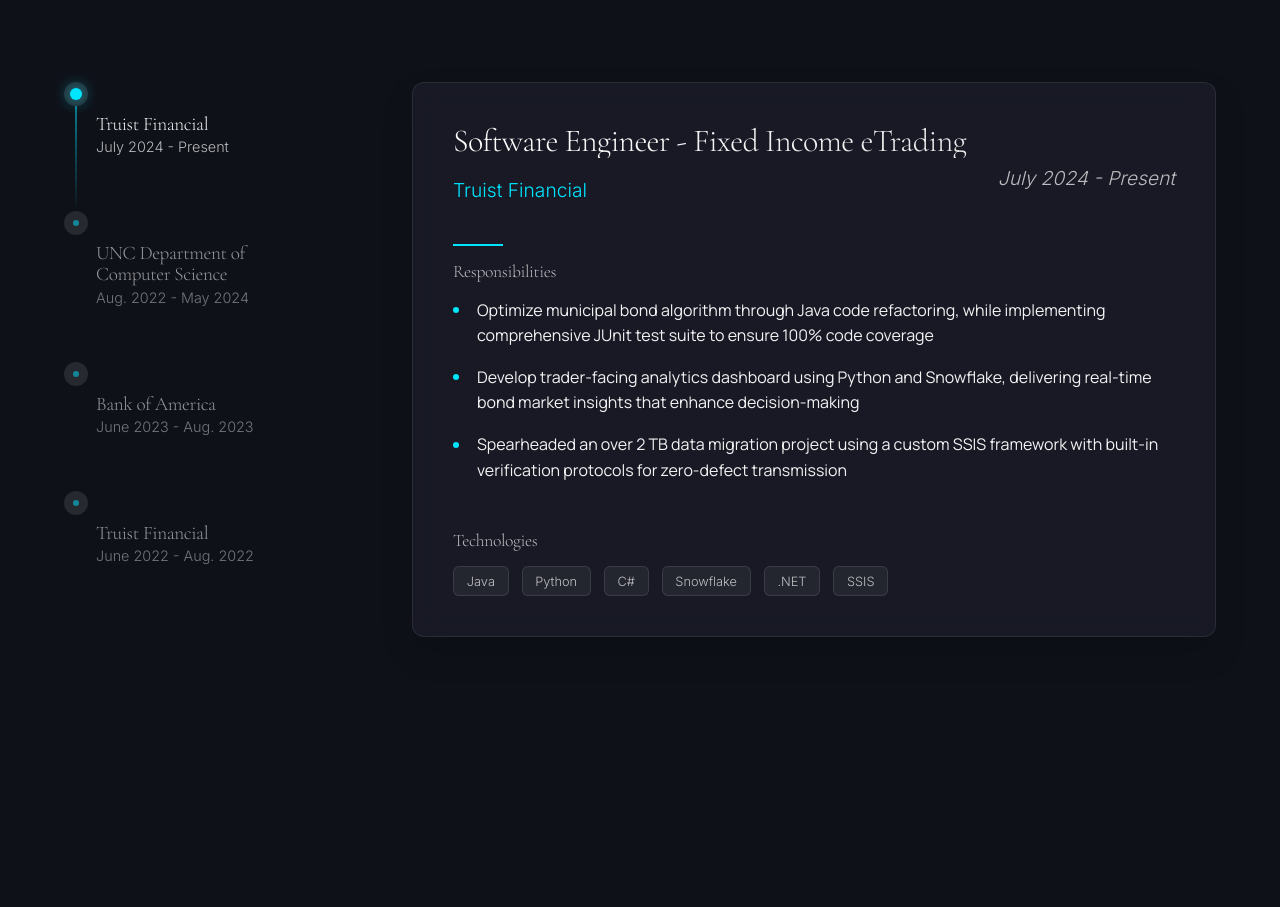
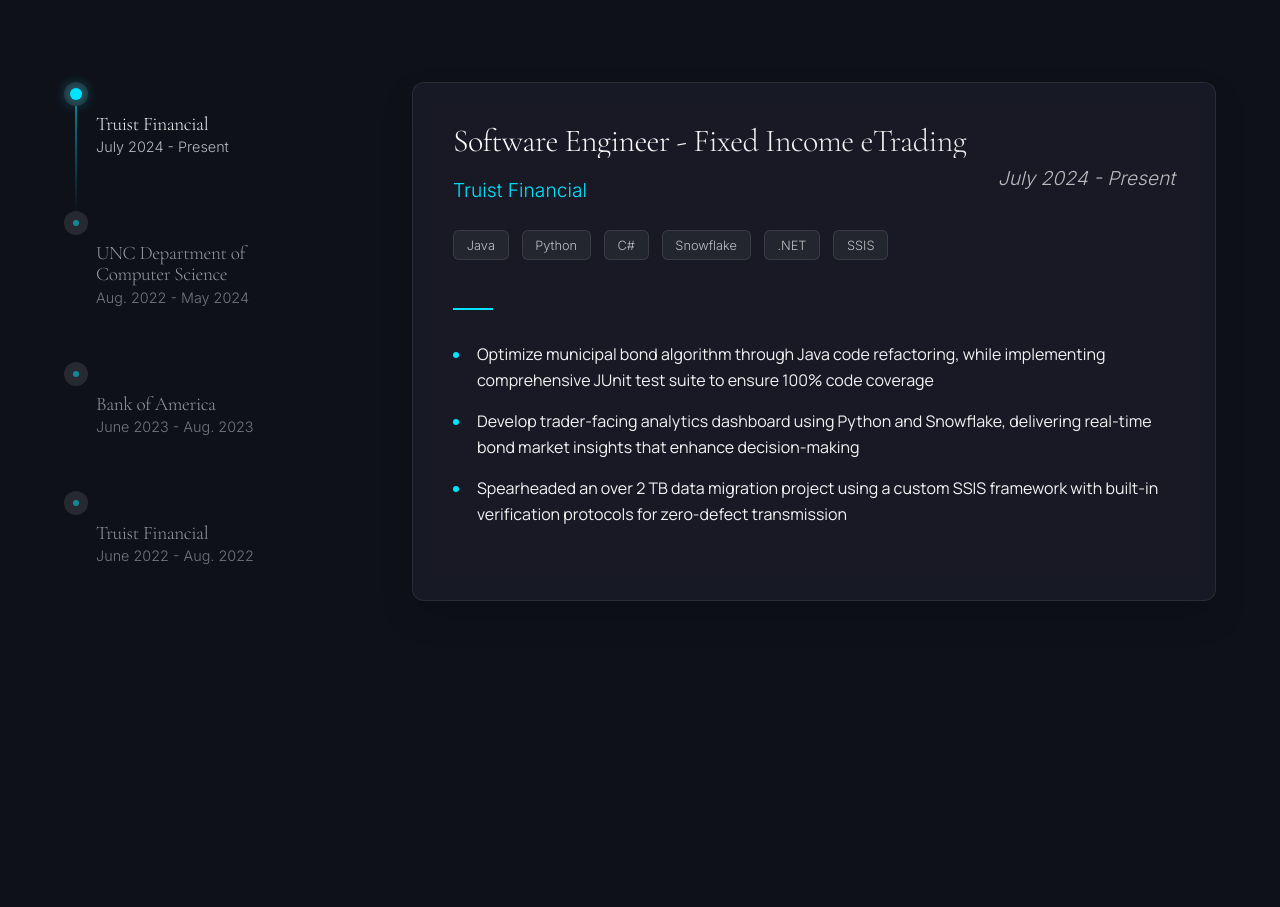
Before and after one commit to srikar-pasumarthy/srikar-pasumarthy.github.io, a React (Vite) app: page / in a window 1280 px wide. Shown: the part 1120-2027 px from the top of the page. Built offline with nearby package versions, Linux system fonts and the light colour scheme.

Commit message:
moved skills in work section to the top.

```diff
--- a/src/components/sections/Work.jsx
+++ b/src/components/sections/Work.jsx
@@ -55,7 +55,6 @@
         <div className={`mega-title ${isInView ? 'fade-in' : ''}`}>work</div>
 
         <div className="work-container">
-          {/* Left side: Timeline */}
           <div className="work-timeline">
             {workExperiences.map((job, index) => (
               <div key={job.id} className="timeline-item">
@@ -79,7 +78,6 @@
             ))}
           </div>
 
-          {/* Right side: Job details */}
           <div className="work-details glass-card">
             <div className="work-details-inner">
               <div className="work-header">
@@ -88,10 +86,17 @@
                   <span className="company-name">{activeJobData.company}</span>
                   <span className="work-period">{activeJobData.period}</span>
                 </div>
+
+                <div className="tech-tags">
+                  {activeJobData.technologies.map((tech, index) => (
+                    <span key={index} className="tech-tag">{tech}</span>
+                  ))}
+                </div>
               </div>
 
+              <div className="blue-divider"></div>
+
               <div className="work-content">
-                <h3 className="responsibilities-title">Responsibilities</h3>
                 <ul className="work-responsibilities">
                   {activeJobData.responsibilities.map((responsibility, index) => (
                     <li key={index} className="responsibility-item">
@@ -100,15 +105,6 @@
                   ))}
                 </ul>
               </div>
-
-              <div className="work-footer">
-                <h3 className="technologies-title">Technologies</h3>
-                <div className="tech-tags">
-                  {activeJobData.technologies.map((tech, index) => (
-                    <span key={index} className="tech-tag">{tech}</span>
-                  ))}
-                </div>
-              </div>
             </div>
           </div>
         </div>
--- a/src/styles/sections/_work.css
+++ b/src/styles/sections/_work.css
@@ -22,7 +22,6 @@
   margin-top: 4rem;
 }
 
-/* Timeline styling */
 .work-timeline {
   position: relative;
   padding-right: 2rem;
@@ -122,7 +121,6 @@
   margin: 0;
 }
 
-/* Job details styling */
 .work-details {
   padding: 0;
   transition: all var(--transition-normal);
@@ -137,18 +135,15 @@
 }
 
 .work-header {
-  margin-bottom: 2rem;
+  margin-bottom: 1.5rem;
   position: relative;
 }
 
-.work-header::after {
-  content: '';
-  position: absolute;
-  bottom: -1rem;
-  left: 0;
-  width: 50px;
+.blue-divider {
   height: 2px;
   background: var(--primary-color);
+  margin: 1.5rem 0 2rem 0;
+  width: 40px;
 }
 
 .work-title {
@@ -165,6 +160,7 @@
   justify-content: space-between;
   align-items: center;
   color: var(--text-secondary);
+  margin-bottom: 1rem;
 }
 
 .company-name {
@@ -177,13 +173,7 @@
 }
 
 .work-content {
-  margin-bottom: 2rem;
-}
-
-.responsibilities-title, .technologies-title {
-  font-size: 1.1rem;
-  margin: 0 0 1rem 0;
-  color: var(--text-secondary);
+  margin-bottom: 1rem;
 }
 
 .work-responsibilities {
@@ -214,6 +204,7 @@
   display: flex;
   flex-wrap: wrap;
   gap: 0.8rem;
+  margin-top: 0.5rem;
 }
 
 .tech-tag {
```
